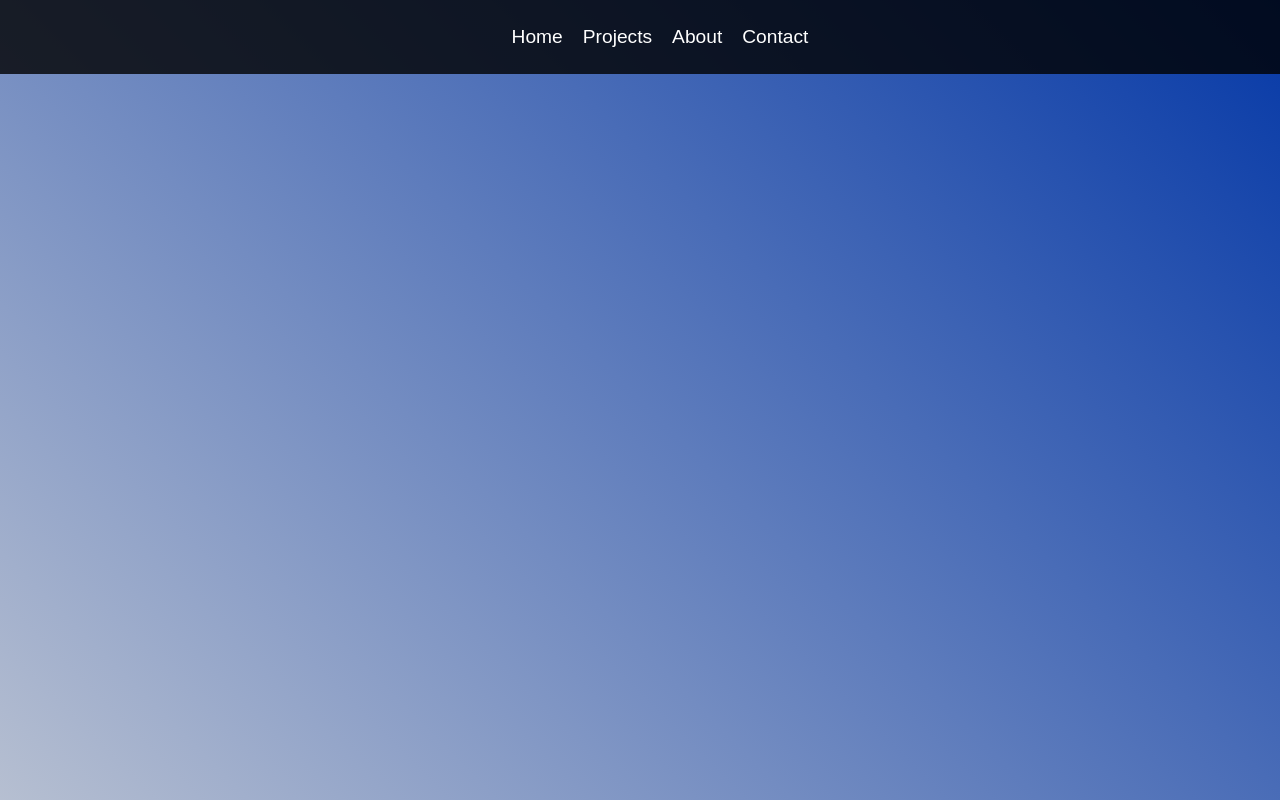
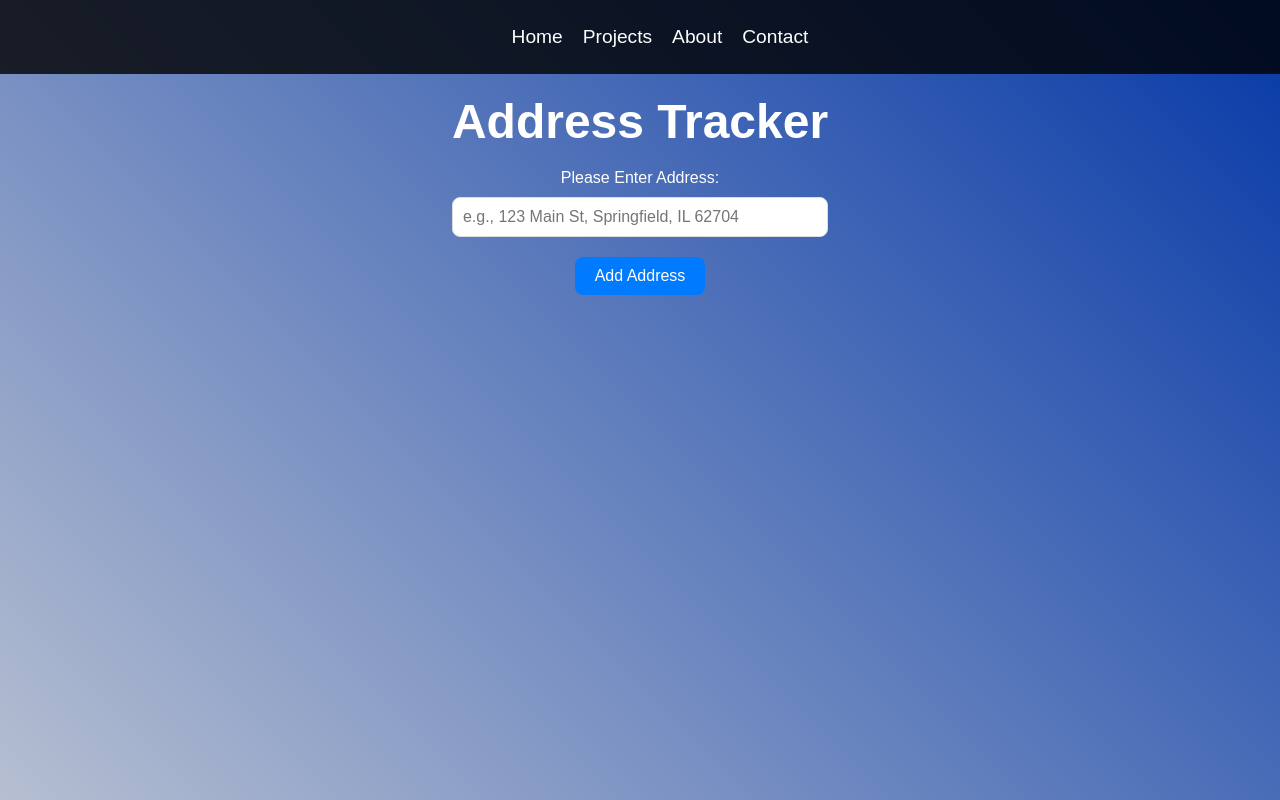
Before and after one commit to damianmiskow/website, a Vue app in the folder website/: page /projects/expensetracker in a window 1280 px wide. Built offline with nearby package versions, Linux system fonts and the light colour scheme.

Commit message:
basic add address fucntion working with aws/api

```diff
--- a/website/src/router/index.js
+++ b/website/src/router/index.js
@@ -5,6 +5,7 @@ import ContactPage from '../views/ContactPage.vue';
 import ProjectsPage from '../views/ProjectsPage.vue';
 import CardValProject from '../views/projects/CardValProject.vue';
 import LoginPageProject from '../views/projects/LoginPageProject.vue';
+import ExpenseTracker from '../views/projects/ExpenseTracker.vue';
 import LoginPage from '../views/LoginPage.vue';
 import AWSLambda from '../views/projects/AWSLambda.vue';
 
@@ -14,6 +15,7 @@ const routes = [
   { path: '/contact', name: 'Contact', component: ContactPage },
   { path: '/projects', name: 'Projects', component: ProjectsPage },
   { path: '/projects/cardvalidationproject', name: 'Card Validation Project', component: CardValProject },
+  { path: '/projects/expensetracker', name: 'Expense Tracker', component: ExpenseTracker },
   { path: '/projects/loginpageproject', name: 'Login Page Project', component: LoginPageProject, meta: { requiresAuth: true } },
   { path: '/projects/awslambda', name: 'AWS Lambda', component: AWSLambda },
   { path: '/login', name: 'Login', component: LoginPage },
--- a/website/src/views/ProjectsPage.vue
+++ b/website/src/views/ProjectsPage.vue
@@ -33,7 +33,7 @@ export default {
         { name: 'Credit Card Validation', route: '/projects/cardvalidationproject', description: 'Validate credit card numbers' },
         { name: 'Login Page', route: '/projects/loginpageproject', description: 'Log-in to see the page' },
         { name: 'Calculator AWS', route: '/projects/awslambda', description: 'Simple calculator meant to test AWS API and Lambda functionsI' },
-        { name: 'Project 4', route: '#', description: ' ' },
+        { name: 'Expense Tracker', route: '/projects/expensetracker', description: 'Simple way to track expense based on address.' },
       ],
     };
   },
--- a/website/src/views/projects/ExpenseTracker.vue
+++ b/website/src/views/projects/ExpenseTracker.vue
@@ -1,44 +1,141 @@
-import json
-import boto3
-import uuid
-import os
+<template>
+    <div class="app">
+      <h1>Address Tracker</h1>
+      <form @submit.prevent="addAddress">
+        <label for="address">Please Enter Address:</label>
+        <input type="text" v-model="address" id="address" required placeholder="e.g., 123 Main St, Springfield, IL 62704">
+        <button type="submit">Add Address</button>
+      </form>
+      <p v-if="result !== null" :style="{ color: resultColor }" class="response-box">
+        {{ result }}
+      </p>
+    </div>
+  </template>
 
-dynamodb = boto3.resource('dynamodb')
-table_name = os.environ.get('TABLE_NAME', 'Addresses')
-table = dynamodb.Table(table_name)
+  <script>
+  import { ref } from 'vue';
+  import axios from 'axios';
 
-def lambda_handler(event, context):
-    try:
-        body = json.loads(event.get('body', '{}'))
-        address_id = str(uuid.uuid4())
-        street = body.get('street', '')
-        city = body.get('city', '')
-        state = body.get('state', '')
-        zip_code = body.get('zip', '')
+  export default {
+    name: 'AddressTracker',
+    setup() {
+      const address = ref('');
+      const result = ref(null);
+      const resultColor = ref('black');
 
-        if not street or not city or not state or not zip_code:
-            return {
-                'statusCode': 400,
-                'body': json.dumps({'error': 'Missing required address fields'})
-            }
-
-        item = {
-            'address_id': address_id,
-            'street': street,
-            'city': city,
-            'state': state,
-            'zip': zip_code
+      const addAddress = async () => {
+        if (!address.value) {
+          result.value = 'Please enter an address.';
+          resultColor.value = 'red';
+          return;
         }
 
-        table.put_item(Item=item)
+        try {
+          console.log('Sending POST request with address:', address.value);
 
-        return {
-            'statusCode': 200,
-            'body': json.dumps({'message': 'Address added', 'address_id': address_id})
+          const apiUrl = 'https://amohkkjuo8.execute-api.us-east-1.amazonaws.com/dev/expense_tracker';
+
+          const response = await axios.post(apiUrl, {
+            address: address.value,  // Send the address
+          });
+
+          console.log('Response:', response.data);
+
+          // Check for a successful response
+          if (response.status === 200) {
+            result.value = `Address "${address.value}" added successfully!`;
+            resultColor.value = 'green';
+          } else {
+            result.value = 'Failed to add the address.';
+            resultColor.value = 'red';
+          }
+        } catch (error) {
+          console.error('There was an error adding the address:', error);
+          result.value = 'An error occurred. Please try again.';
+          resultColor.value = 'red';
         }
+      };
 
-    except Exception as e:
-        return {
-            'statusCode': 500,
-            'body': json.dumps({'error': str(e)})
-        }
+      return {
+        address,
+        result,
+        resultColor,
+        addAddress,
+      };
+    },
+  };
+  </script>
+
+  <style scoped>
+  body {
+    font-family: Arial, sans-serif;
+    background-color: #f7f7f7;
+    margin: 0;
+    display: flex;
+    justify-content: center;
+    align-items: center;
+    height: 100vh;
+  }
+
+  .app {
+    text-align: center;
+    padding-top: 20px;
+  }
+
+  h1 {
+    margin-bottom: 20px;
+    color: white;
+  }
+
+  label {
+    display: block;
+    margin-bottom: 10px;
+    font-size: 16px;
+    color: white;
+  }
+
+  input[type="text"] {
+    width: calc(100% - 22px);
+    padding: 10px;
+    border: 1px solid #ddd;
+    border-radius: 8px;
+    font-size: 16px;
+    margin-bottom: 20px;
+  }
+
+  button {
+    background-color: #007bff;
+    border: none;
+    border-radius: 8px;
+    color: white;
+    cursor: pointer;
+    font-size: 16px;
+    padding: 10px 20px;
+    transition: background-color 0.3s, transform 0.3s;
+  }
+
+  button:hover {
+    background-color: #0056b3;
+    transform: scale(1.05);
+  }
+
+  button:active {
+    background-color: #004080;
+    transform: scale(1);
+  }
+
+  .response-box {
+    margin-top: 20px;
+    padding: 15px;
+    border-radius: 10px;
+    font-size: 18px;
+    font-weight: bold;
+    background-color: rgba(0, 0, 0, 0.7);
+    color: white;
+    width: 80%;
+    margin-left: auto;
+    margin-right: auto;
+    text-align: center;
+    box-shadow: 0px 4px 6px rgba(0, 0, 0, 0.2);
+  }
+  </style>
```
